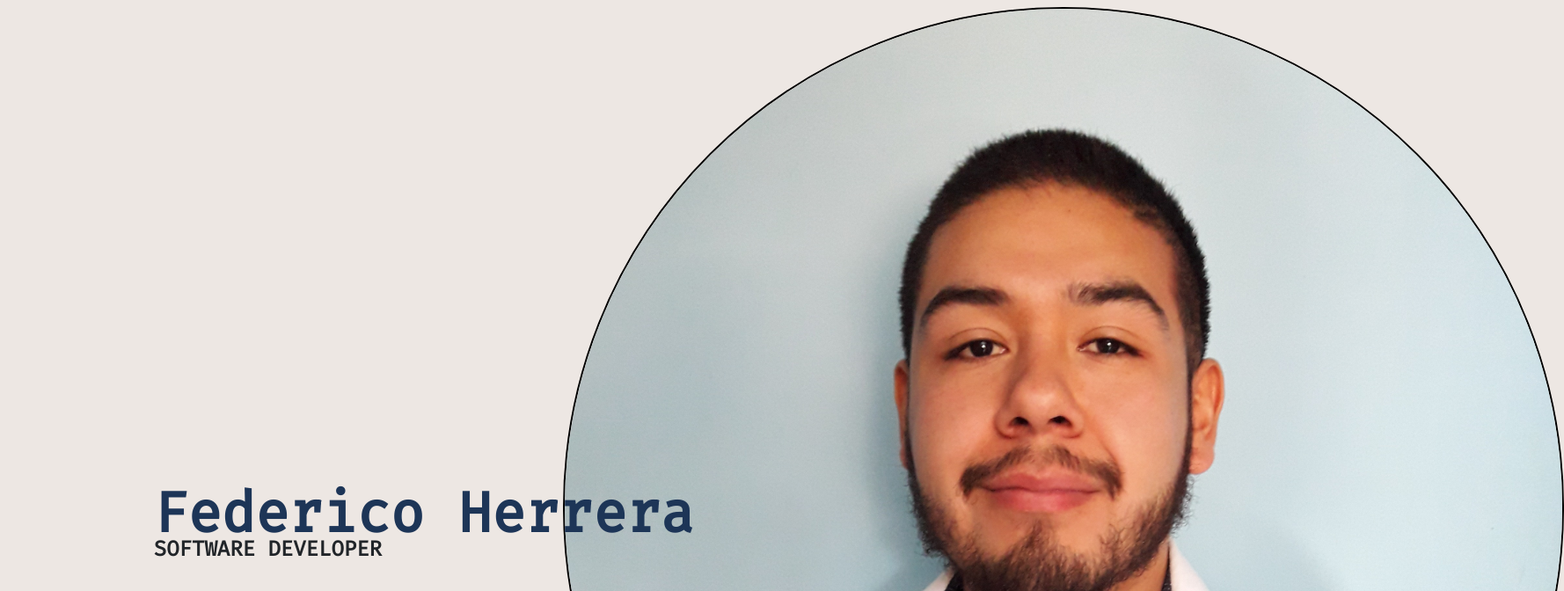
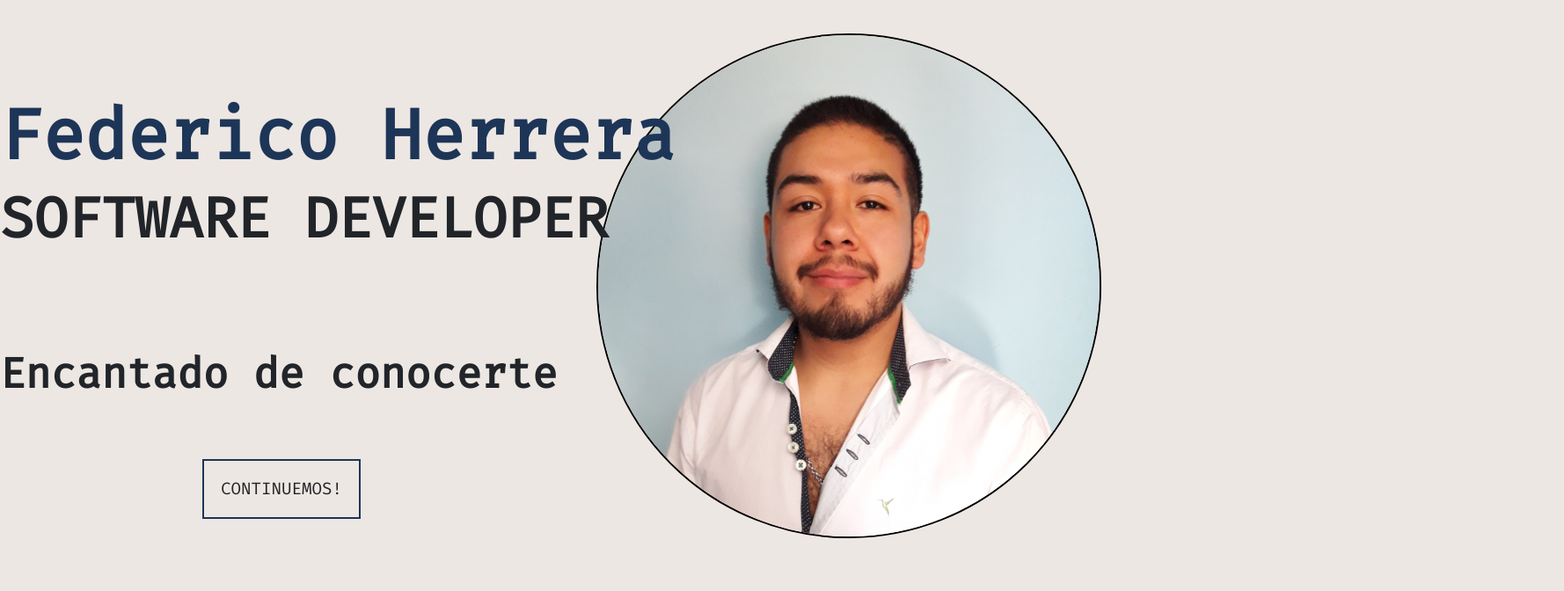
Before and after one commit to FdHerrera/cv-front, a Vue app: page / in a window 1280 px wide. Shown: the top 672 px of the page at 88% size, 1778 px wide, since content can reach past the window. Built offline with nearby package versions, Linux system fonts and the light colour scheme.

Commit message:
Se agrega responsividad para distintos tipos de pantalla

```diff
--- a/src/App.vue
+++ b/src/App.vue
@@ -13,9 +13,10 @@ export default {
 <style>
 @import url("https://fonts.googleapis.com/css?family=Fira+Code");
 * {
-  box-sizing: border-box;
+  box-sizing: content-box;
   background-color: #ede7e3;
   color: #212529;
+  margin: 0;
 }
 
 #app {
@@ -25,6 +26,7 @@ export default {
   text-align: center;
   display: flex;
   margin: 0;
+  padding: 0;
 }
 
 
@@ -36,4 +38,5 @@ export default {
     opacity: 1;
   }
 }
+
 </style>
--- a/src/components/ContinueButtonComponent.vue
+++ b/src/components/ContinueButtonComponent.vue
@@ -36,6 +36,7 @@ function waitASec() {
   width: inherit;
   display: inline-block;
   padding: 3%;
+  margin: 1%;
   text-transform: uppercase;
   color: #1d3557;
   opacity: 0;
@@ -44,5 +45,14 @@ function waitASec() {
   animation-duration: 0.5s;
   animation-delay: 2.5s;
   font-size: 1.2rem;
+  cursor: pointer;
 }
+
+@media (min-width: 600px) {
+  .button-container {
+  grid-column: span 4;
+  }
+
+}
+
 </style>
--- a/src/views/HelloView.vue
+++ b/src/views/HelloView.vue
@@ -15,21 +15,21 @@
 </template>
 
 <script>
-import ContinueButtonComponent from "@/components/ContinueButtonComponent.vue"
-import {mapGetters} from "vuex";
+import ContinueButtonComponent from "@/components/ContinueButtonComponent.vue";
+import { mapGetters } from "vuex";
 export default {
   name: "HelloView",
   components: {
-    ContinueButtonComponent
+    ContinueButtonComponent,
   },
   computed: {
     inHelloView() {
-      return !this.getInHelloView()
+      return !this.getInHelloView();
     }
   },
   methods: {
-    ...mapGetters(['getInHelloView']),
-  }
+    ...mapGetters(["getInHelloView"]),
+  },
 };
 </script>
 
@@ -53,7 +53,7 @@ export default {
   h1 {
     color: #1d3557;
     background: transparent;
-    font-size: 4rem;
+    font-size: 8vh;
     animation-name: top-to-center;
     animation-duration: 0.7s;
   }
@@ -61,8 +61,7 @@ export default {
   h2 {
     color: #212529;
     background: transparent;
-    font-size: 1.5rem;
-    margin-top: -10%;
+    font-size: 4vh;
     animation-name: fade-in;
     animation-duration: 0.7s;
     animation-delay: 0.8s;
@@ -78,12 +77,14 @@ export default {
   grid-row: 1 /2;
   z-index: 1;
   justify-content: center;
+  overflow: hidden;
+  margin: 1%;
+  margin-right: 0;
 }
 
 .presentation {
-  margin-top: -10%;
   margin-bottom: 0, 2%;
-  font-size: 1.5rem;
+  font-size: 3vh;
   grid-column: span 4;
   animation: typing 2s;
   animation-delay: 1s;
@@ -105,6 +106,53 @@ img {
   animation-duration: 0.8s;
   animation-delay: 2s;
   animation-fill-mode: forwards;
+}
+
+@media (min-width: 600px) {
+  .hello-view {
+    grid-template: 60% auto auto / repeat(8, 1fr);
+  }
+
+  .main {
+    grid-column: 1 / 7;
+    margin-left: 0;
+    max-height: 100%;
+    h1 {
+      font-size: 7vh;
+    }
+  }
+
+  .my-img {
+    grid-column: 5 / 9;
+    grid-row: 1 / 4;
+    padding: 5%;
+  }
+
+  .presentation {
+    grid-column: span 4;
+    text-align: center;
+  }
+
+  img {
+    max-width: 100%;
+    max-height: 100%;
+  }
+}
+
+@media (min-width: 900px) {
+  .main {
+    h1 {
+      font-size: 10vh;
+    }
+    h2 {
+      font-size: 8vh;
+    }
+  }
+
+  .presentation {
+    font-size: 6vh;
+  }
+
 }
 
 @keyframes typing {
```
